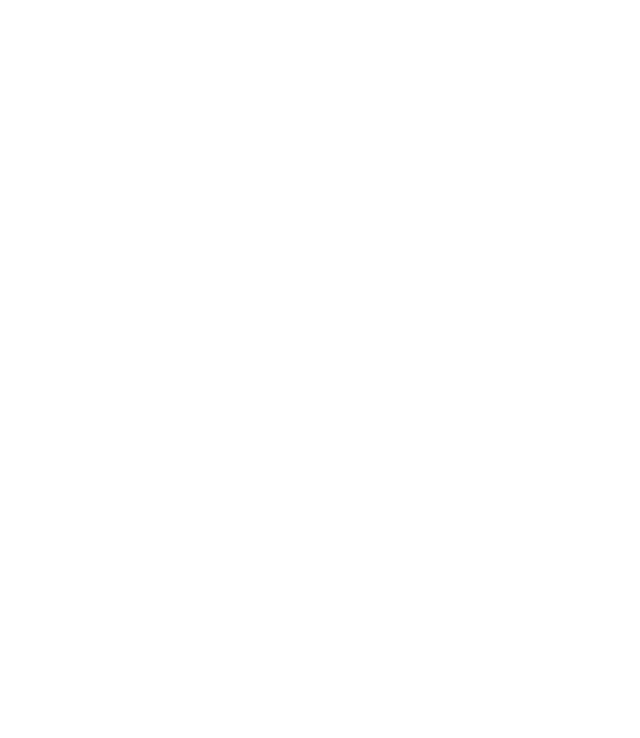
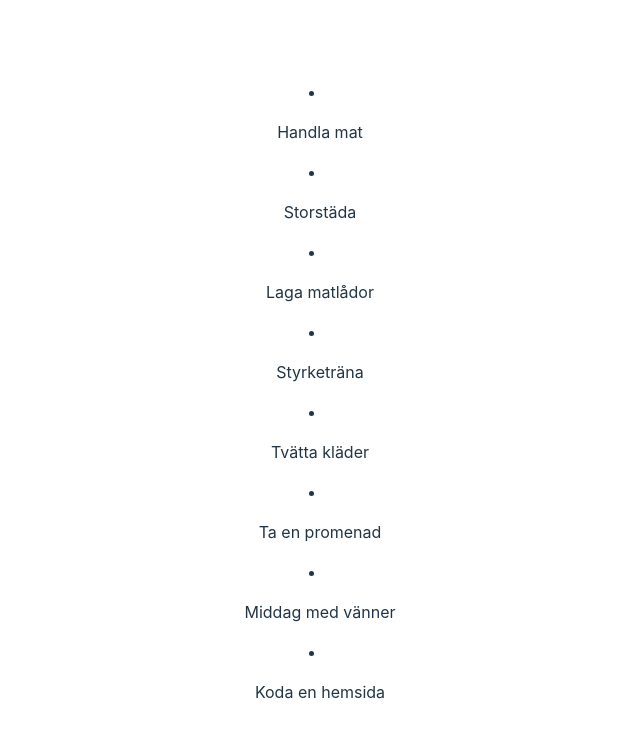
Before and after one commit to malinjansson/Todo-List-Typescript, a website built with Vite: page index.html in a window 1280 px wide. Shown: the whole page, without its empty margins (320-960 px from the left). Built offline with nearby package versions, Linux system fonts and the light colour scheme.

Commit message:
added a loop and create a div-tag listContainer and placed the list there

```diff
--- a/index.html
+++ b/index.html
@@ -4,10 +4,12 @@
     <meta charset="UTF-8" />
     <link rel="icon" type="image/svg+xml" href="/vite.svg" />
     <meta name="viewport" content="width=device-width, initial-scale=1.0" />
-    <title>Vite + TS</title>
+    <title>Malins todo-list</title>
   </head>
   <body>
-    <div id="app"></div>
+    <div id="app">
+      <div id="listContainer"></div>
+    </div>
     <script type="module" src="/src/main.ts"></script>
   </body>
 </html>
--- a/src/main.ts
+++ b/src/main.ts
@@ -11,3 +11,20 @@ const taskSeven = new toDoList ("Middag med vänner");
 const taskEight = new toDoList ("Koda en hemsida");
 
 const myList: toDoList[] = [taskOne, taskTwo, taskThree, taskFour,taskFive, taskSix, taskSeven, taskEight];
+
+const listContainer = document.getElementById ("listContainer")
+
+for (let i = 0; i < myList.length; i++) {
+    const theList = myList[i];
+
+    const listItem = document.createElement ("li");
+    const task = document.createElement ("p");
+
+    task.innerHTML = theList.task;
+
+    listItem.appendChild (task);
+
+    if (listContainer) {
+        listContainer.appendChild (listItem);
+    }
+}
```
